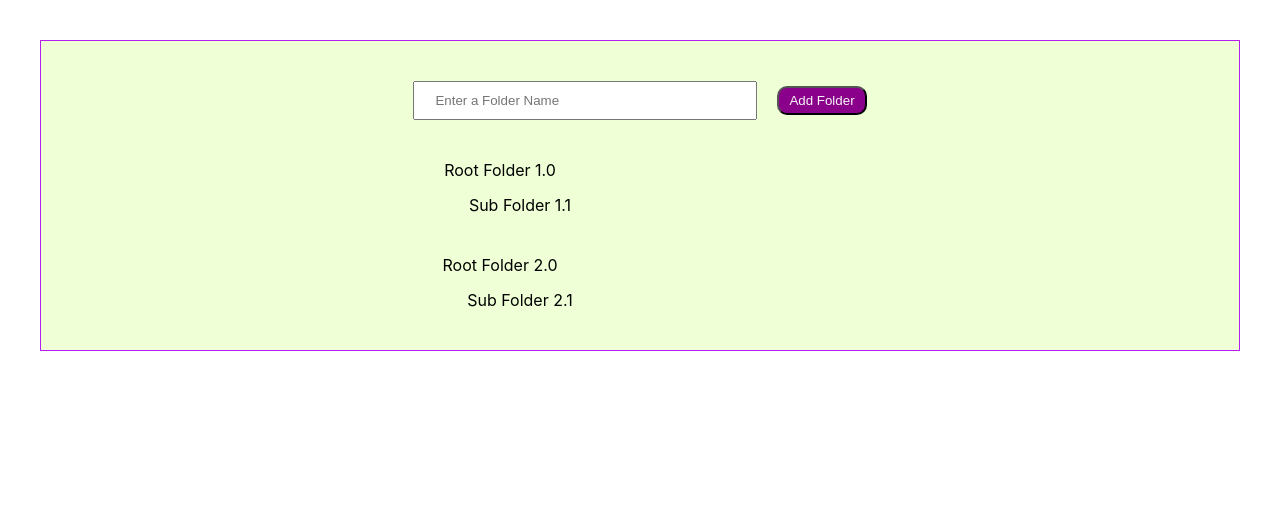
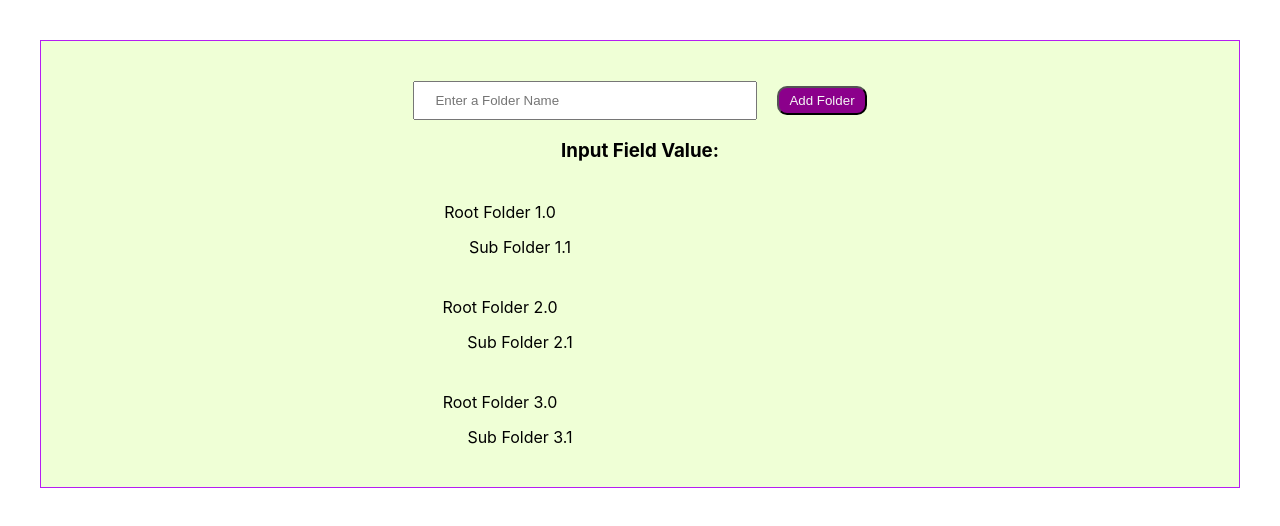
Before and after one commit to 1Canis-Lupus1/Folder-Hierarchy-Hooks, a React (Create React App) app: page / in a window 1280 px wide. Shown: the top 526 px of the page. Built offline with nearby package versions, Linux system fonts and the light colour scheme.

Commit message:
Input Field value stored in an array and displayed(Test)

```diff
--- a/src/App.js
+++ b/src/App.js
@@ -1,20 +1,17 @@
 import React,{useState} from 'react';
 import './App.css';
+import Folder from './components/folder';
 
 function App() {
-  const [color,setColor]=useState("white");
+  const [name,setName]=useState([]);
 
   return (
     <div className="App">
       <div className="box">
-        <input type='text' placeholder="Enter a Folder Name" />
-        <button>Add Folder</button>
-        <div className="display">
-          <ul>
-            <li className="root-folder" onClick={()=> setColor("white")}>Root Folder 1.0 <ul ><li className="sub-folder">Sub Folder 1.1</li></ul></li>
-            <li className="root-folder">Root Folder 2.0 <ul ><li  className="sub-folder">Sub Folder 2.1</li></ul></li>
-          </ul>
-        </div>
+        <input type='text' placeholder="Enter a Folder Name" value={name} onChange={e=> setName(e.target.value)} />
+        <button >Add Folder</button>
+        <br/><h3>Input Field Value: {name}</h3>
+        <Folder />
       </div>
     </div>
   );
--- /dev/null
+++ b/src/components/folder.jsx
@@ -0,0 +1,20 @@
+import React,{useState} from 'react';
+
+function Folder(){
+    const [color,setColor]=useState("none");
+
+    return(
+        <React.Fragment>
+        {/* <h1>Linked</h1> */}
+        <div className="display">
+          <ul>
+            <li className="root-folder" >Root Folder 1.0 <ul ><li className="sub-folder" style={{background:color}} onClick={()=>setColor("lightblue")}>Sub Folder 1.1</li></ul></li>
+            <li className="root-folder">Root Folder 2.0 <ul ><li  className="sub-folder" style={{background:color}} onClick={()=>setColor("red")}>Sub Folder 2.1</li></ul></li>
+            <li className="root-folder">Root Folder 3.0 <ul ><li  className="sub-folder" style={{background:color}} onClick={(e)=>setColor("red")}>Sub Folder 3.1</li></ul></li>
+          </ul>
+        </div>
+        </React.Fragment>
+    )
+}
+
+export default Folder;
```
